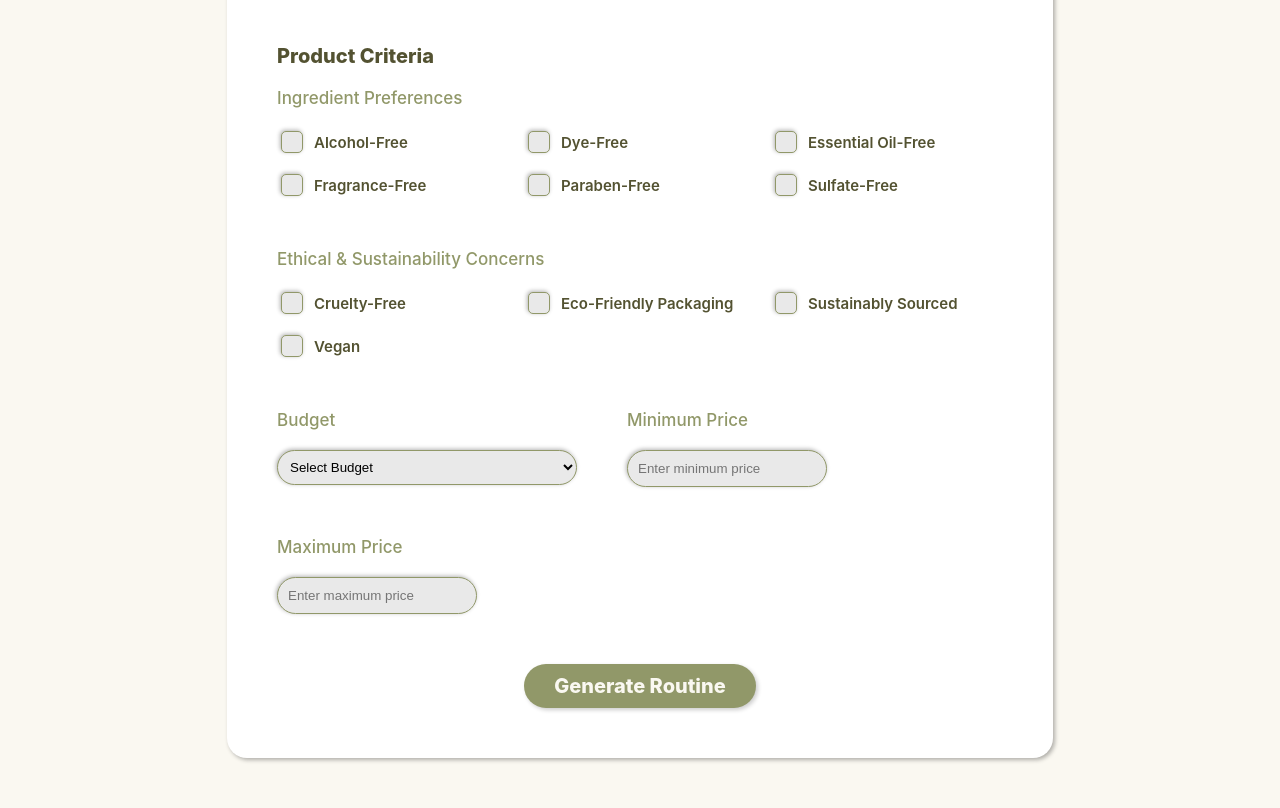
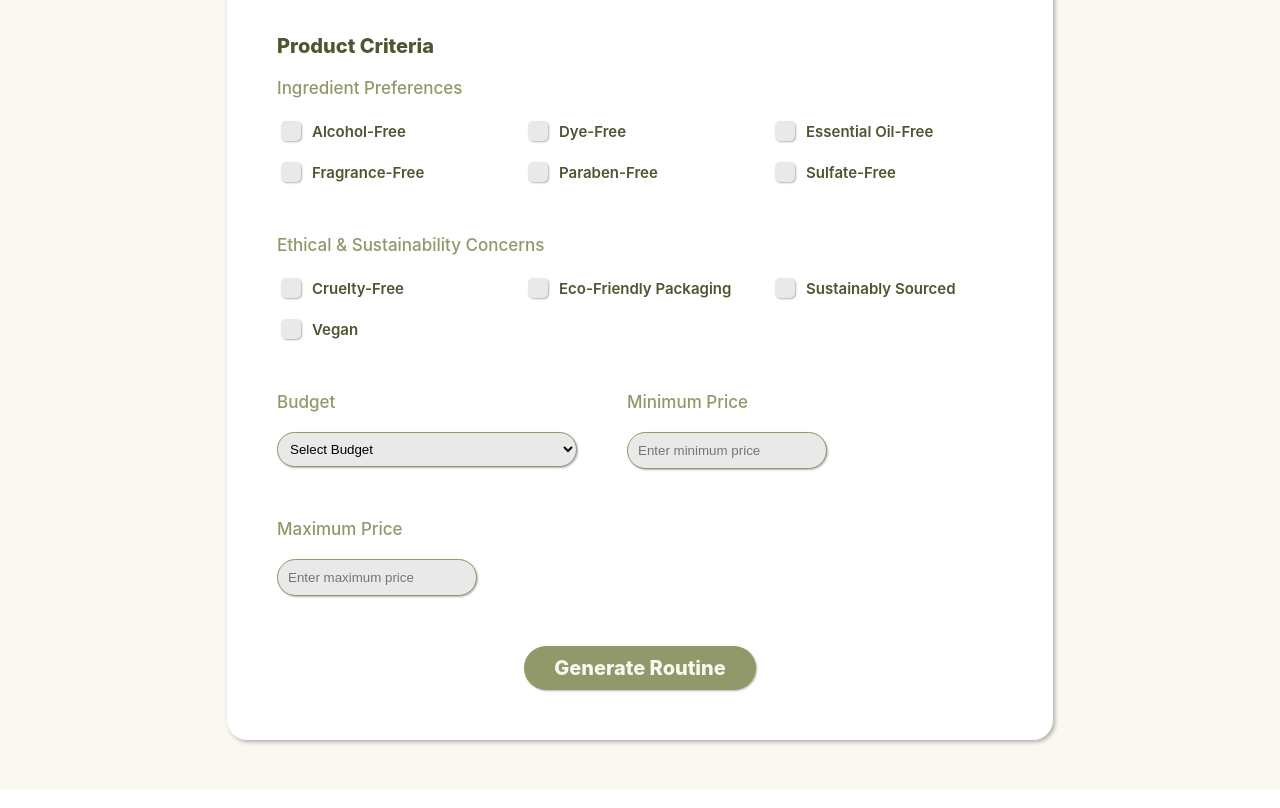
Before and after one commit to Ramisa789/Glow, a React (Create React App) app in the folder Glow/frontend/: page /SkinCareGenerator in a window 1280 px wide. Shown: the part 740-1548 px from the top of the page. Built offline with nearby package versions, Linux system fonts and the light colour scheme.

Commit message:
Style Update
Modified box-shadows.

```diff
--- a/Glow/frontend/src/Pages/Components/SkinForm.css
+++ b/Glow/frontend/src/Pages/Components/SkinForm.css
@@ -50,7 +50,7 @@ select {
 	border-radius: 20px;
 	border: 1px solid var(--greenMid);
 	cursor: pointer;
-	box-shadow: -1px -1px 4px var(--black);
+	box-shadow: 1px 1px 2px var(--black);
 }
 
 select:focus {
@@ -71,7 +71,7 @@ input {
 	background: var(--gray);
 	border-radius: 20px;
 	border: 1px solid var(--greenMid);
-	box-shadow: -1px -1px 4px var(--black);
+	box-shadow: 1px 1px 2px var(--black);
 }
 
 input:focus {
@@ -109,7 +109,7 @@ input[type="checkbox"] {
 	height: 18px;
 	appearance: none; /* Removes default checkbox styling */
 	background-color: var(--gray); /* Background for unselected checkbox */
-	border: 1px solid var(--greenMid); /* Custom border */
+	border: none;
 	border-radius: 5px; /* Optional: makes checkboxes rounded */
 	cursor: pointer;
 	display: inline-block;
@@ -161,7 +161,7 @@ input[type="checkbox"]:checked::after {
 	border: none;
 	cursor: pointer;
 	transition: all 0.3s ease;
-	box-shadow: 2px 2px 4px rgba(0, 0, 0, 0.2);
+	box-shadow: 1px 1px 2px var(--black);
 }
 
 .custom-button:hover {
```
